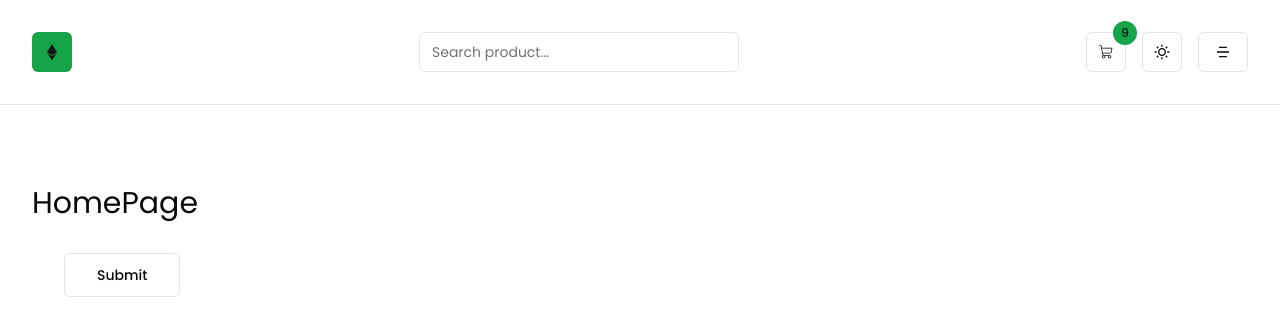
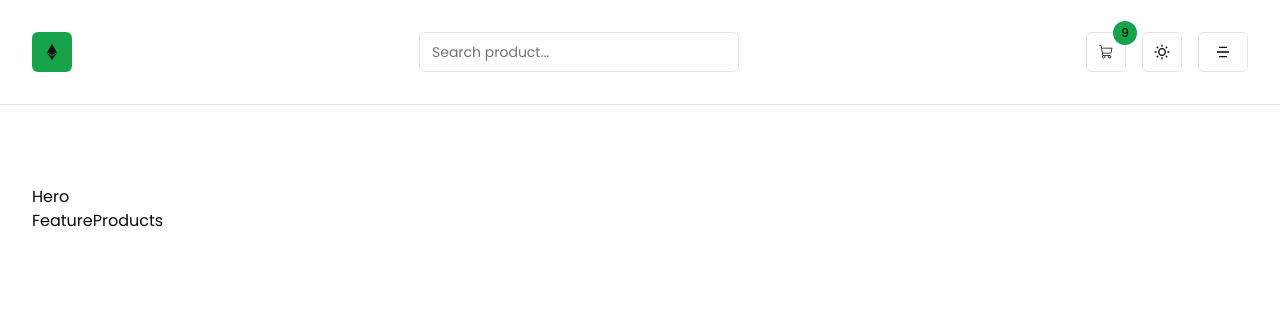
Before and after one commit to Nimira43/Vita, a Next.js app: page / in a window 1280 px wide. Shown: the top 336 px of the page. Built offline with nearby package versions, Linux system fonts and the light colour scheme.

Commit message:
Updated Home page.

```diff
--- a/app/page.tsx
+++ b/app/page.tsx
@@ -1,13 +1,12 @@
-import { Button } from '@/components/ui/button'
+import FeatureProducts from '@/components/home/FeatureProducts'
+import Hero from '@/components/home/Hero'
 
 function HomePage() {
   return (
-    <div>
-      <h1 className='text-3xl'>HomePage</h1>
-      <Button variant='outline' size='lg' className='m-8'>
-        Submit
-      </Button>
-    </div>
+    <>
+      <Hero />
+      <FeatureProducts />
+    </>
   )
 }
 export default HomePage
```
